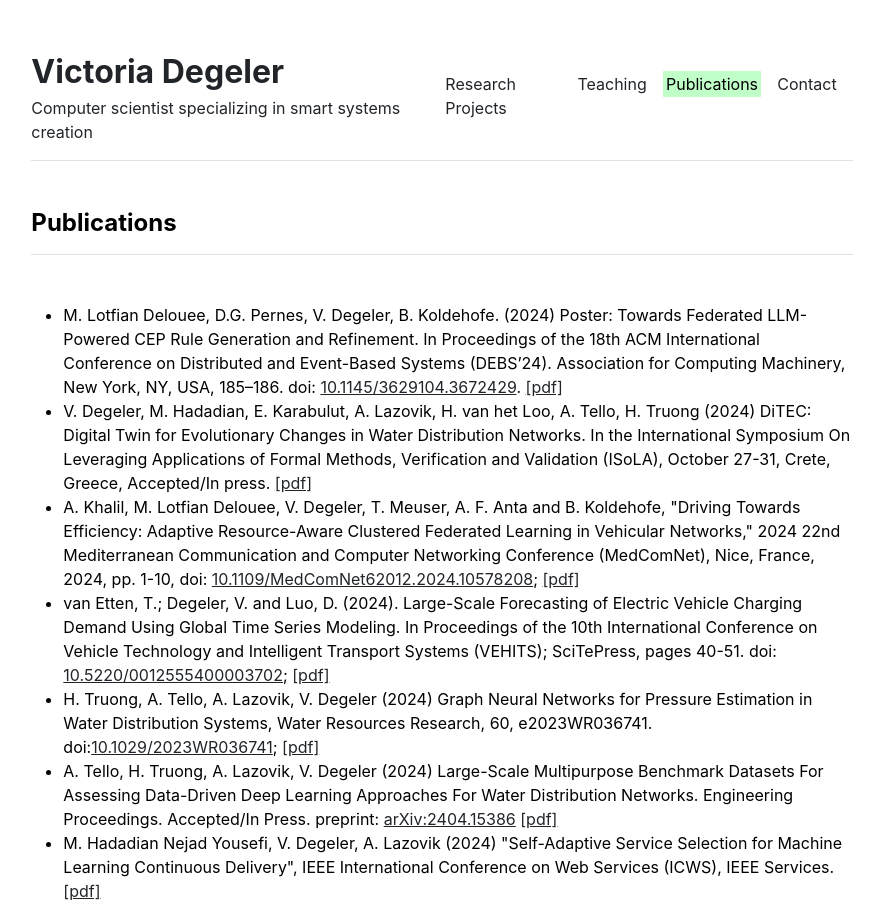
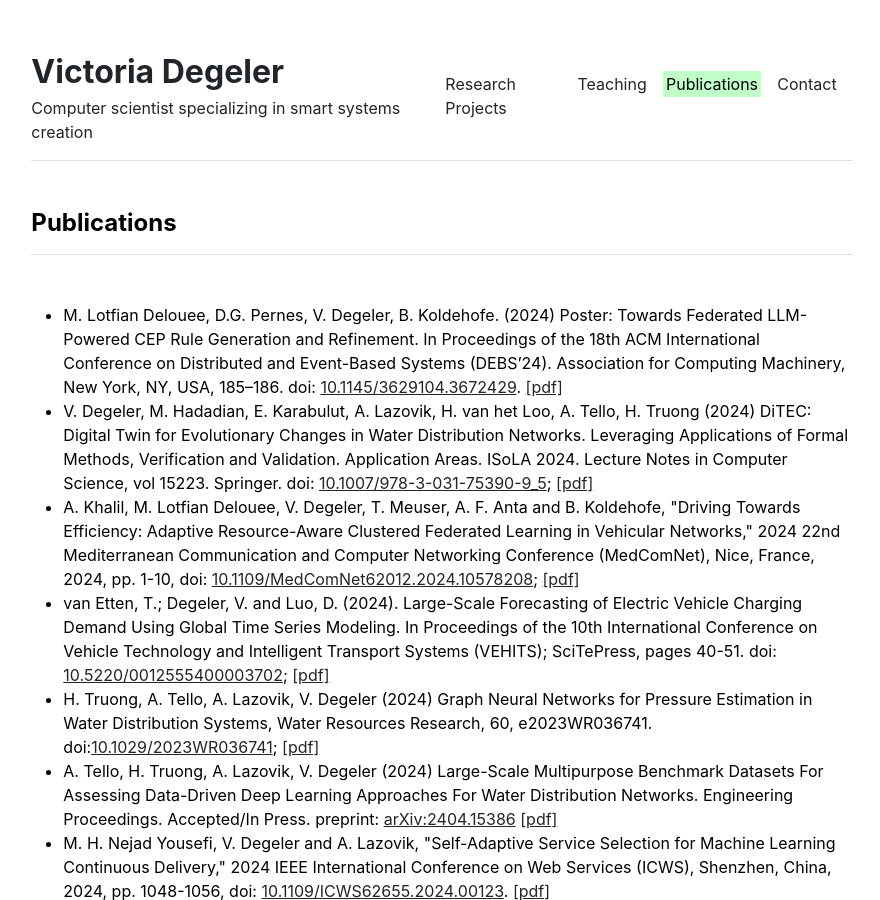
Before and after one commit to Degvik/degvik.github.io, a Jekyll site: the page built from publications.md, in a window 1280 px wide and 900 px high. Shown: the whole window, without its empty margins (198-1078 px from the left). Built offline with Jekyll 4.4.1, drawn with Linux system fonts in a browser that asks for light colours.

Commit message:
Update publications.yml

```diff
--- a/_data/publications.yml
+++ b/_data/publications.yml
@@ -7,12 +7,12 @@ index:
 
 #2024
 - {name: 'M. Lotfian Delouee, D.G. Pernes, V. Degeler, B. Koldehofe. (2024) Poster: Towards Federated LLM-Powered CEP Rule Generation and Refinement. In Proceedings of the 18th ACM International Conference on Distributed and Event-Based Systems (DEBS’24). Association for Computing Machinery, New York, NY, USA, 185–186. doi: <a href="https://doi.org/10.1145/3629104.3672429">10.1145/3629104.3672429</a>. <a href="http://vdegeler.com/files/24debs-llm-cep.pdf">[pdf]</a>'}
-- {name: 'V. Degeler, M. Hadadian, E. Karabulut, A. Lazovik, H. van het Loo, A. Tello, H. Truong (2024) DiTEC: Digital Twin for Evolutionary Changes in Water Distribution Networks. In the International Symposium On Leveraging Applications of Formal Methods, Verification and Validation (ISoLA), October 27-31, Crete, Greece, Accepted/In press. <a href="http://vdegeler.com/files/24ditec.pdf">[pdf]</a>'}
+- {name: 'V. Degeler, M. Hadadian, E. Karabulut, A. Lazovik, H. van het Loo, A. Tello, H. Truong (2024) DiTEC: Digital Twin for Evolutionary Changes in Water Distribution Networks. Leveraging Applications of Formal Methods, Verification and Validation. Application Areas. ISoLA 2024. Lecture Notes in Computer Science, vol 15223. Springer. doi: <a href="https://doi.org/10.1007/978-3-031-75390-9_5">10.1007/978-3-031-75390-9_5</a>; <a href="http://vdegeler.com/files/24ditec.pdf">[pdf]</a>'}
 - {name: 'A. Khalil, M. Lotfian Delouee, V. Degeler, T. Meuser, A. F. Anta and B. Koldehofe, "Driving Towards Efficiency: Adaptive Resource-Aware Clustered Federated Learning in Vehicular Networks," 2024 22nd Mediterranean Communication and Computer Networking Conference (MedComNet), Nice, France, 2024, pp. 1-10, doi: <a href="https://doi.org/10.1109/MedComNet62012.2024.10578208">10.1109/MedComNet62012.2024.10578208</a>; <a href="http://vdegeler.com/files/24driving.pdf">[pdf]</a>'}
 - {name: 'van Etten, T.; Degeler, V. and Luo, D. (2024). Large-Scale Forecasting of Electric Vehicle Charging Demand Using Global Time Series Modeling. In Proceedings of the 10th International Conference on Vehicle Technology and Intelligent Transport Systems (VEHITS); SciTePress, pages 40-51. doi: <a href="https://doi.org/10.5220/0012555400003702">10.5220/0012555400003702</a>; <a href="http://vdegeler.com/files/24vehits.pdf">[pdf]</a>'}
 - {name: 'H. Truong, A. Tello, A. Lazovik, V. Degeler (2024) Graph Neural Networks for Pressure Estimation in Water Distribution Systems, Water Resources Research, 60, e2023WR036741. doi:<a href="https://doi.org/10.1029/2023WR036741">10.1029/2023WR036741</a>; <a href="http://vdegeler.com/files/24pressure-estimation.pdf">[pdf]</a>'}
 - {name: 'A. Tello, H. Truong, A. Lazovik, V. Degeler (2024) Large-Scale Multipurpose Benchmark Datasets For Assessing Data-Driven Deep Learning Approaches For Water Distribution Networks. Engineering Proceedings. Accepted/In Press. preprint: <a href="https://arxiv.org/abs/2404.15386">arXiv:2404.15386</a> <a href="24wdn-benchmark-dataset.pdf">[pdf]</a>'}
-- {name: 'M. Hadadian Nejad Yousefi, V. Degeler, A. Lazovik (2024) "Self-Adaptive Service Selection for Machine Learning Continuous Delivery", IEEE International Conference on Web Services (ICWS), IEEE Services. <a href="http://vdegeler.com/files/24adaptive-selection.pdf">[pdf]</a>'}
+- {name: 'M. H. Nejad Yousefi, V. Degeler and A. Lazovik, "Self-Adaptive Service Selection for Machine Learning Continuous Delivery," 2024 IEEE International Conference on Web Services (ICWS), Shenzhen, China, 2024, pp. 1048-1056, doi: <a href="https://doi.org/10.1109/ICWS62655.2024.00123">10.1109/ICWS62655.2024.00123</a>. <a href="http://vdegeler.com/files/24adaptive-selection.pdf">[pdf]</a>'}
 - {name: 'ML Delouee, V Degeler, P Amthor, B Koldehofe (2024). APP-CEP: Adaptive Pattern-level Privacy Protection in Complex Event Processing Systems. In Proceedings of the 10th International Conference on Information Systems Security and Privacy - Volume 1: ICISSP. pp. 486-497. ISBN 978-989-758-683-5. doi: <a href="https://doi.org/10.5220/0012358700003648">10.5220/0012358700003648</a>; <a href="http://vdegeler.com/files/24appcep-icissp.pdf">[pdf]</a>.'}
 - {name: 'Karabulut, E., Pileggi, S. F., Groth, P., & Degeler, V. (2024). Ontologies in Digital Twins: A Systematic Literature Review. Future Generation Computer Systems, vol. 153, pp. 442-456, April 2024. <a href="https://doi.org/10.1016/j.future.2023.12.013">doi:10.1016/j.future.2023.12.013</a>. <a href="http://vdegeler.com/files/24ontology-dt.pdf">[pdf]</a>'}
 #2023
```
